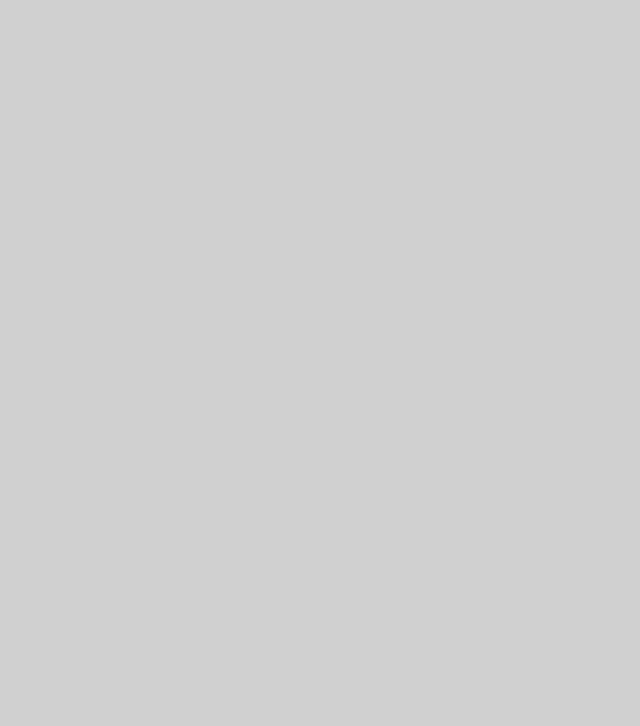
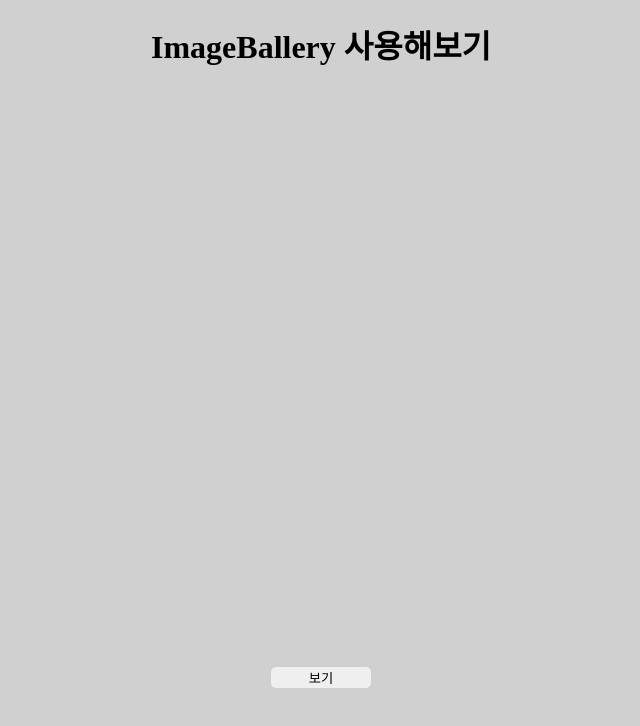
Before and after one commit to chanyoungcoding/Coding-Art, a React (Vite) app in the folder client/: page /reactgallery in a window 1280 px wide. Before the commit this address had no page. Shown: the top 726 px of the page, without its empty margins (319-959 px from the left). Built offline with nearby package versions, Linux system fonts and the light colour scheme.

Commit message:
ReactGalleryImage add

```diff
--- a/client/package.json
+++ b/client/package.json
@@ -14,6 +14,7 @@
     "@fullpage/react-fullpage": "^0.1.42",
     "@tanstack/react-query": "^5.17.9",
     "@types/js-cookie": "^3.0.6",
+    "@types/react-image-gallery": "^1.2.4",
     "@types/react-transition-group": "^4.4.10",
     "axios": "^1.6.5",
     "js-cookie": "^3.0.5",
@@ -23,6 +24,7 @@
     "react-dom": "^18.2.0",
     "react-hook-form": "^7.51.0",
     "react-icons": "^5.0.1",
+    "react-image-gallery": "^1.3.0",
     "react-intersection-observer": "^9.5.3",
     "react-js-pagination": "^3.0.3",
     "react-router-dom": "^6.21.1",
--- a/client/src/App.tsx
+++ b/client/src/App.tsx
@@ -14,6 +14,7 @@ import Socket from './pages/SocketTest';
 import ScrolluseRef from './pages/ScrolluseRef';
 import ReactHookForm from './pages/ReactHookForm';
 import MatterTest from './pages/MatterTest';
+import ReactGalleryImg from './pages/ReactGalleryImg';
 
 function App() {
   return (
@@ -30,6 +31,7 @@ function App() {
       <Route path="/scrolluseRef" element={<ScrolluseRef/>}/>
       <Route path="/reacthookform" element={<ReactHookForm/>}/>
       <Route path="/matter" element={<MatterTest/>}/>
+      <Route path="/reactgallery" element={<ReactGalleryImg/>}/>
 
     </Routes>
   );
--- a/client/src/pages/Home.tsx
+++ b/client/src/pages/Home.tsx
@@ -31,6 +31,7 @@ const Home = () => {
       <Link to={'/socket'}>Socket</Link>
       <Link to={'/reacthookform'}>React hook form</Link>
       <Link to={'/matter'}>matter</Link>
+      <Link to={'/reactgallery'}>reactgalleryimage</Link>
     </HomeContainer>
   );
 }
--- /dev/null
+++ b/client/src/pages/ReactGalleryImg.tsx
@@ -0,0 +1,89 @@
+import { useState } from 'react';
+import ImageGallery from 'react-image-gallery';
+import 'react-image-gallery/styles/css/image-gallery.css';
+import styled from 'styled-components';
+
+const ReactGalleryImg = () => {
+
+  const [state, setState] = useState(false);
+
+  const images = [
+    {
+        original: 'https://stillmed.olympic.org/media/Photos/2016/08/20/part-1/20-08-2016-Football-Men-01.jpg?interpolation=lanczos-none&resize=*:800',
+        thumbnail: 'https://stillmed.olympic.org/media/Photos/2016/08/20/part-1/20-08-2016-Football-Men-01.jpg?interpolation=lanczos-none&resize=*:150',
+    },
+    {
+        original: 'https://stillmed.olympic.org/media/Photos/2016/08/20/part-1/20-08-2016-Football-Men-02.jpg?interpolation=lanczos-none&resize=*:800',
+        thumbnail: 'https://stillmed.olympic.org/media/Photos/2016/08/20/part-1/20-08-2016-Football-Men-02.jpg?interpolation=lanczos-none&resize=*:150',
+    },
+    {
+        original: 'https://stillmed.olympic.org/media/Photos/2016/08/20/part-2/20-08-2016-Golf-Women-02.jpg?interpolation=lanczos-none&resize=*:800',
+        thumbnail: 'https://stillmed.olympic.org/media/Photos/2016/08/20/part-2/20-08-2016-Golf-Women-02.jpg?interpolation=lanczos-none&resize=*:150',
+    },
+    {
+        original: 'https://stillmed.olympic.org/media/Photos/2016/08/14/part-1/14-08-2016-Golf-Individual-Stroke-Play-Men-05.jpg?interpolation=lanczos-none&resize=*:800',
+        thumbnail: 'https://stillmed.olympic.org/media/Photos/2016/08/14/part-1/14-08-2016-Golf-Individual-Stroke-Play-Men-05.jpg?interpolation=lanczos-none&resize=*:150',
+    },
+    {
+        original: 'https://stillmed.olympic.org/media/Photos/2016/08/12/12-08-2016-archery-individual-men-02.jpg?interpolation=lanczos-none&resize=*:800',
+        thumbnail: 'https://stillmed.olympic.org/media/Photos/2016/08/12/12-08-2016-archery-individual-men-02.jpg?interpolation=lanczos-none&resize=*:150',
+    },
+    {
+        original: 'https://stillmed.olympic.org/media/Photos/2016/08/12/12-08-2016-archery-individual-men-01.jpg?interpolation=lanczos-none&resize=*:800',
+        thumbnail: 'https://stillmed.olympic.org/media/Photos/2016/08/12/12-08-2016-archery-individual-men-01.jpg?interpolation=lanczos-none&resize=*:150',
+    },
+    {
+        original: 'https://stillmed.olympic.org/media/Photos/2016/08/20/part-1/20-08-2016-Football-Men-03.jpg?interpolation=lanczos-none&resize=*:800',
+        thumbnail: 'https://stillmed.olympic.org/media/Photos/2016/08/20/part-1/20-08-2016-Football-Men-03.jpg?interpolation=lanczos-none&resize=*:150',
+    },
+]
+
+  const handleOnClick = () => {
+    setState(!state);
+  }
+
+  return (
+    <ImageGalleryContainer>
+      <h1>ImageBallery 사용해보기</h1>
+      <ImageContainer>
+        {state ? <ImageGallery items={images}/> : null}
+      </ImageContainer>
+      <button className='clickbutton' onClick={handleOnClick}>보기</button>
+    </ImageGalleryContainer>
+  )
+}
+
+export default ReactGalleryImg
+
+const ImageGalleryContainer = styled.div`
+  width: 1000px;
+  margin: 0 auto;
+  position: relative;
+  h1 {
+    text-align: center;
+  }
+  .clickbutton {
+    display: block;
+    width: 100px;
+    margin: 600px auto 0px;
+    outline: none;
+    border: none;
+    border-radius: 5px;
+  }
+`
+
+const ImageContainer = styled.div`
+  position: absolute;
+  width: 700px;
+  background-color: white;
+  left: 50%;
+  transform: translateX(-50%);
+`
+
+/*
+  😃설치😃
+  npm i @types/react-image-gallery
+
+  😃사용 방법😃
+
+  */
```
Also changed, not shown: 2 other files (tests, documents, lock files or other folders).
